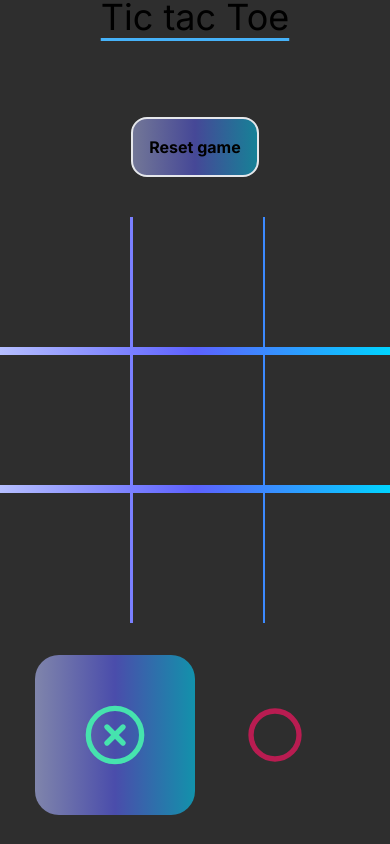
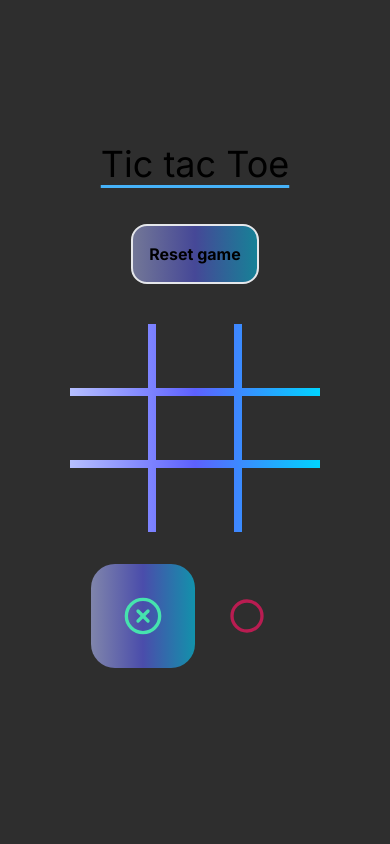
Before and after one commit to NahuelNGomez/practiceReact, a Next.js app in the folder tictactoe/: page / in a window 390 px wide. Built offline with nearby package versions, Linux system fonts and the light colour scheme.

Commit message:
fix responsive

```diff
--- a/tictactoe/src/app/components/ButtonReset.tsx
+++ b/tictactoe/src/app/components/ButtonReset.tsx
@@ -1,7 +1,7 @@
 export default function ButtonReset({ children, resetGame }: any) {
 
     return (
-        <button className='my-10 border-2 p-4 text-base rounded-2xl hover:bg-white hover:text-black font-bold transition
+        <button className='mb-10 border-2 p-4 text-base rounded-2xl hover:bg-white hover:text-black font-bold transition
          duration-500 hover:scale-[1.2] hover:-translate-y-2 bg-gradient-to-r from-[#b6bfff]/50 via-[#5d61ff]/50 to-[#00d4ff]/50' onClick={resetGame}>{children}</button>
     )
 }
--- a/tictactoe/src/app/components/Square.tsx
+++ b/tictactoe/src/app/components/Square.tsx
@@ -10,7 +10,7 @@ export default function Square({ children, isSelected, isInTable, updateBoard, i
     const handlerDummy = () => {
     }
     let styles = isSelected ? 'bg-gradient-to-r from-[#b6bfff]/60 via-[#5d61ff]/60 to-[#00d4ff]/60 ' : ''
-    styles = styles + ' p-12 rounded-3xl text-6xl'
+    styles = styles + ' p-8 md:p-12 rounded-3xl text-xl md:text-6xl'
     const handler = isInTable ? handlerClick : handlerDummy;
 
     const icon = () =>{
--- a/tictactoe/src/app/components/WinnerModal.tsx
+++ b/tictactoe/src/app/components/WinnerModal.tsx
@@ -8,7 +8,7 @@ export default function WinnerModal({ winner, resetGame }: any) {
 
   return (
 
-    <section className='absolute grid place-items-center w-[100vw] h-[100vh] bg-[#111]/70'>
+    <section className='absolute grid place-items-center w-[100%] h-[100%] bg-[#111]/70'>
       <div className='flex flex-col gap-20 border-2 border-gray-100 rounded-3xl items-center justify-center bg-[#1e1e1e] h-[600px] w-[350px]'>
         <h2 className="underline underline-offset-8 decoration-[#46B2F9]">{winnerText}</h2>
         <header>
--- a/tictactoe/src/app/constants/constants.tsx
+++ b/tictactoe/src/app/constants/constants.tsx
@@ -5,13 +5,13 @@ export const TURNS = {
 
 export const ICON_X = () => {
   return (
-    <svg className="h-16 w-16 text-[#46e3ae]" viewBox="0 0 24 24" fill="none" stroke="currentColor" strokeWidth="2" strokeLinecap="round" strokeLinejoin="round">  <circle cx="12" cy="12" r="10" />  <line x1="15" y1="9" x2="9" y2="15" />  <line x1="9" y1="9" x2="15" y2="15" /></svg>
+    <svg className="md:h-16 md:w-16 h-10 w-10 text-[#46e3ae]" viewBox="0 0 24 24" fill="none" stroke="currentColor" strokeWidth="2" strokeLinecap="round" strokeLinejoin="round">  <circle cx="12" cy="12" r="10" />  <line x1="15" y1="9" x2="9" y2="15" />  <line x1="9" y1="9" x2="15" y2="15" /></svg>
   )
 }
 
 export const ICON_O = () => {
   return (
-    <svg className="h-16 w-16 text-[#b91c51] transition duration-1000" width="24" height="24" viewBox="0 0 24 24" strokeWidth="2" stroke="currentColor" fill="none" strokeLinecap="round" strokeLinejoin="round">  <path stroke="none" d="M0 0h24v24H0z" />  <circle cx="12" cy="12" r="9" /></svg>
+    <svg className="md:h-16 md:w-16 h-10 w-10 text-[#b91c51] transition duration-1000" width="24" height="24" viewBox="0 0 24 24" strokeWidth="2" stroke="currentColor" fill="none" strokeLinecap="round" strokeLinejoin="round">  <path stroke="none" d="M0 0h24v24H0z" />  <circle cx="12" cy="12" r="9" /></svg>
   )
 }
 
--- a/tictactoe/src/app/page.tsx
+++ b/tictactoe/src/app/page.tsx
@@ -62,14 +62,14 @@ export default function Home() {
   }, [])
 
   return (
-    <main className="flex flex-col justify-center items-center w-screen h-screen bg-[#2e2e2e] text-4xl">
+    <main className="flex flex-col justify-center items-center h-[100vh] w-[100vw] bg-[#2e2e2e] text-4xl md:text-4xl">
       <h1 className='mb-10 decoration-[#46B2F9] underline underline-offset-8'>Tic tac Toe</h1>
       <ButtonReset resetGame={resetGame}>Reset game</ButtonReset>
       <div className='grid grid-cols-3 grid-cols-3 font-light gap-2 bg-gradient-to-r from-[#b6bfff] via-[#5d61ff] to-[#00d4ff] rounded-xl'>
         {
           board.map((square: String, index: number) => {
             return (
-              <div key={index} className='bg-[#2e2e2e] w-[130px] h-[130px] flex justify-center items-center'>
+              <div key={index} className='bg-[#2e2e2e] w-[20vw] h-[15vh] max-w-[130px] max-h-auto h-auto flex justify-center items-center'>
                 <Square index={index} updateBoard={updateBoard} isInTable={true}>{square}
                 </Square>
               </div>
```
